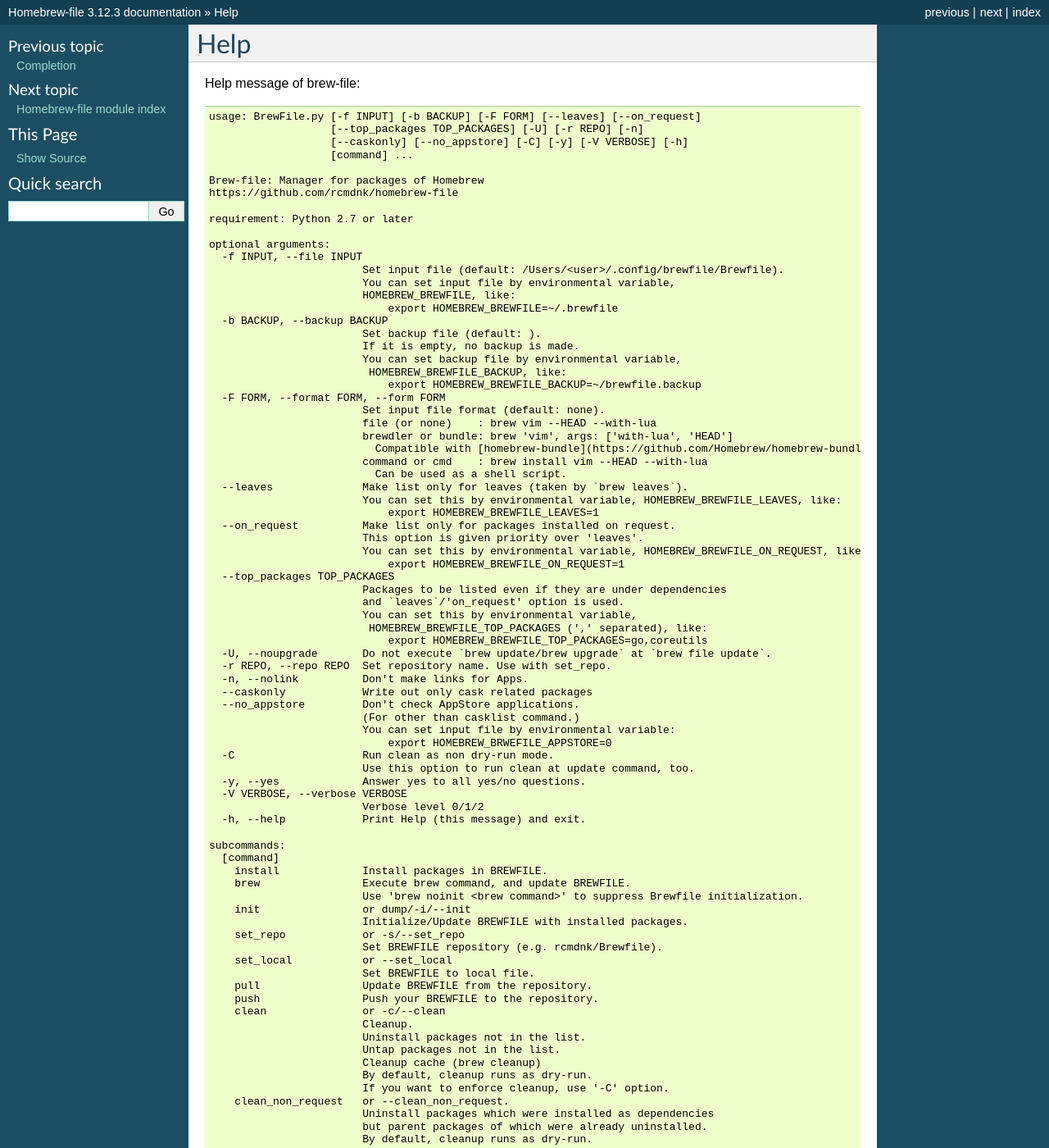
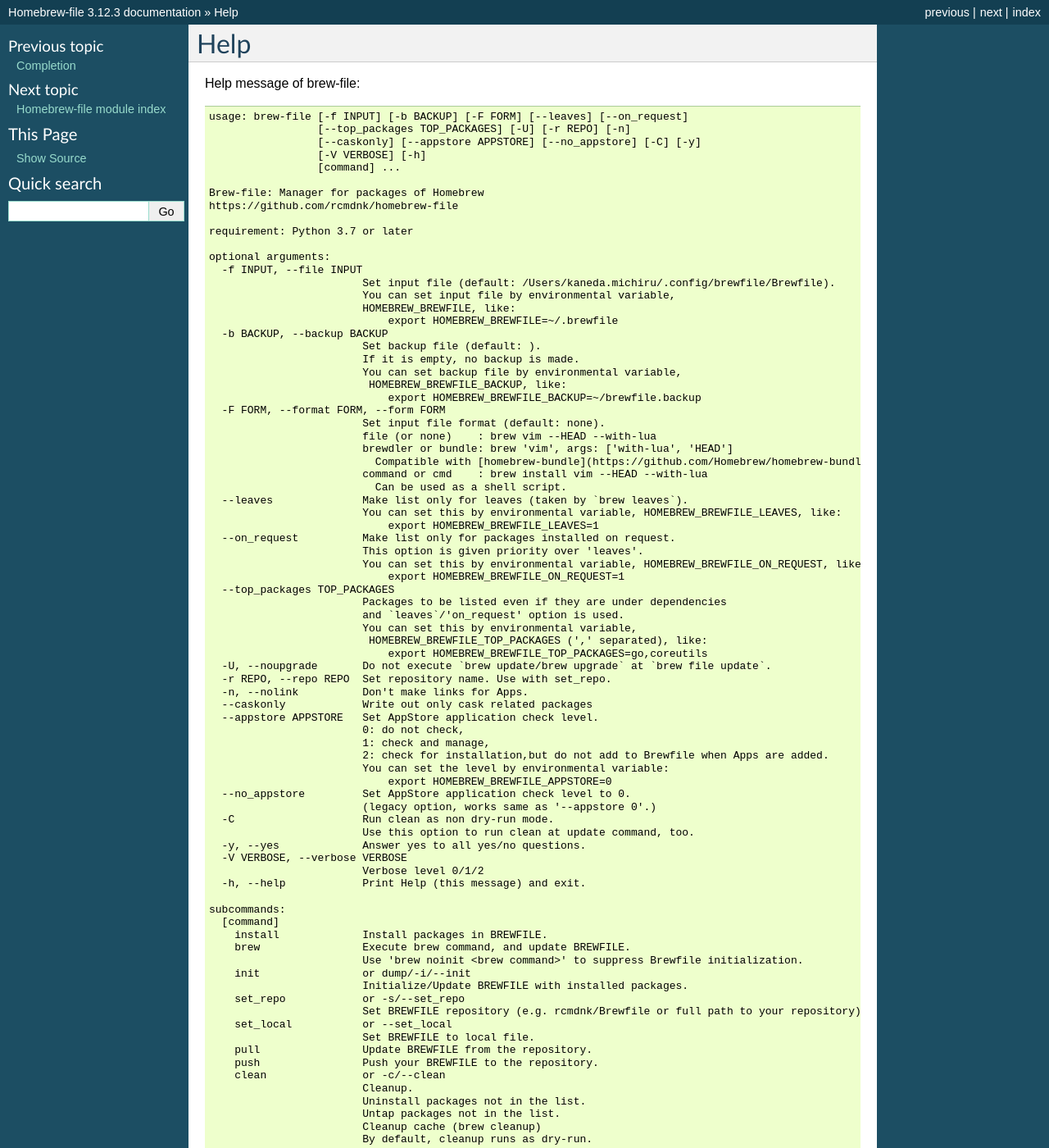
Before and after one commit to rcmdnk/homebrew-file, a Sphinx documentation site: the page built from docs/help.rst, in a window 1280 px wide and 1400 px high. Shown: the whole window at 82% size. Built offline with Sphinx 7.4.7, drawn with Linux system fonts in a browser that asks for light colours; some of the changed text lies outside the part shown.

Commit message:
fix typo: BRWE -> BREW

```diff
--- a/docs/BrewFile.py
+++ b/docs/BrewFile.py
@@ -29,8 +29,8 @@
 __copyright__ = "Copyright (c) 2013 rcmdnk"
 __credits__ = ["rcmdnk"]
 __license__ = "MIT"
-__version__ = "v8.0.5"
-__date__ = "14/Sep/2020"
+__version__ = "v8.1.0"
+__date__ = "20/Nov/2020"
 __maintainer__ = "rcmdnk"
 __email__ = "rcmdnk@gmail.com"
 __status__ = "Prototype"
@@ -861,7 +861,7 @@
 
         # Prepare helper, need verbose first
         self.opt["verbose"] = int(
-            os.environ.get("HOMEBREW_BRWEFILE_VERBOSE", 1))
+            os.environ.get("HOMEBREW_BREWFILE_VERBOSE", 1))
         self.helper = BrewHelper(self.opt)
 
         # Other default values
@@ -1900,7 +1900,7 @@
 
         if not self.check_cask_cmd(force):
             return (False, [])
-        lines = self.proc("brew cask list", print_cmd=False, print_out=False,
+        lines = self.proc("brew list --cask", print_cmd=False, print_out=False,
                           separate_err=True, print_err=False)[1]
         packages = []
         for line in lines:
@@ -1911,7 +1911,7 @@
         return (True, packages)
 
     def get_list(self, force_appstore_list=False):
-        """Get List"""
+        """Get Installed Package List"""
 
         # Clear lists
         self.brewinfo.clear_list()
@@ -1990,8 +1990,8 @@
                 self.brewinfo.set_val("appstore_list",
                                       self.get_appstore_list())
             elif self.opt["appstore"] == 2:
-                self.check_input_file()
-                self.read_all()
+                if self.brewinfo.check_file():
+                    self.read_all()
                 self.brewinfo.set_val("appstore_list",
                                       self.get("appstore_input"))
 
@@ -2023,6 +2023,15 @@
         # Keep file in main Brewfile
         self.brewinfo.file_list.extend(self.brewinfo.file_input)
         self.input_to_list(only_ext=True)
+
+    def input_backup(self):
+        if self.opt["backup"] != "":
+            os.rename(self.opt["input"], self.opt["backup"])
+            self.info("Old input file was moved to " + self.opt["backup"], 1)
+        else:
+            ans = self.ask_yn("Do you want to overwrite it?")
+            if not ans:
+                sys.exit(0)
 
     def set_brewfile_repo(self):
         """Set Brewfile repository"""
@@ -2047,14 +2056,7 @@
                     print("git repository for Brewfile is already set as "
                           + prev_repo + ".")
 
-            if self.opt["backup"] != "":
-                ans = self.ask_yn("Do you want to overwrite it?")
-                if ans:
-                    os.rename(self.opt["input"], self.opt["backup"])
-                    self.info("Ok, old input file was moved to "
-                              + self.opt["backup"], 1)
-                else:
-                    sys.exit(0)
+            self.input_backup()
 
         # Get repository
         if self.opt["repo"] == "":
@@ -2101,15 +2103,7 @@
                           + ".")
                 else:
                     print(self.opt["input"] + " is already there.")
-                    if self.opt["backup"] != "":
-                        os.rename(self.opt["input"], self.opt["backup"])
-                    else:
-                        ans = self.ask_yn("Do you want to overwrite it?")
-                        if ans:
-                            self.info("Ok, old input file was moved to "
-                                      + self.opt["backup"], 1)
-                        else:
-                            sys.exit(0)
+                    self.input_backup()
 
         # Get installed package list
         self.get_list()
@@ -2194,6 +2188,9 @@
         """Clean up."""
         if self.opt["dryrun"]:
             self.banner("# This is dry run.")
+
+        # Get installed package list
+        self.get_list()
 
         # Check up packages in the input file
         self.read_all()
@@ -2393,6 +2390,9 @@
         """Install"""
         # Reinit flag
         reinit = 0
+
+        # Get installed package list
+        self.get_list(force_appstore_list=True)
 
         # Check packages in the input file
         self.read_all()
@@ -3109,13 +3109,11 @@
 
         # Cleanup
         if self.opt["command"] == "clean":
-            self.get_list()
             self.cleanup()
             sys.exit(0)
 
         # Install
         if self.opt["command"] == "install":
-            self.get_list(force_appstore_list=True)
             self.install()
             sys.exit(0)
 
@@ -3124,7 +3122,7 @@
             if not self.opt["noupgradeatupdate"]:
                 self.proc("brew update")
                 self.proc("brew upgrade --fetch-HEAD")
-                self.proc("brew cask upgrade")
+                self.proc("brew upgrade --cask")
             if self.opt["repo"] != "":
                 self.repomgr("pull")
             self.install()
@@ -3267,7 +3265,7 @@
         "2: check for installation,"
         "but do not add to Brewfile when Apps are added.\n"
         "You can set the level by environmental variable:\n"
-        "    export HOMEBREW_BRWEFILE_APPSTORE=0")
+        "    export HOMEBREW_BREWFILE_APPSTORE=0")
 
     no_appstore_parser = argparse.ArgumentParser(add_help=False)
     no_appstore_parser.add_argument(
--- a/docs/getting_started.rst
+++ b/docs/getting_started.rst
@@ -92,7 +92,7 @@
 
 Give a name like ``rcmdnk/Brewfile`` (will be recognized as a GitHub repository),
 or such ``git@github.com:rcmdnk/Brewfile``.
-(or give just ``Brwefile``, if you have user name in your ``.gitconfig``.)
+(or give just ``Brewfile``, if you have user name in your ``.gitconfig``.)
 
 You can set any of other git repositories of local or other hosting sites.
 
--- a/docs/help.rst
+++ b/docs/help.rst
@@ -5,19 +5,20 @@
 
 .. code-block:: none
 
-    usage: BrewFile.py [-f INPUT] [-b BACKUP] [-F FORM] [--leaves] [--on_request]
-                       [--top_packages TOP_PACKAGES] [-U] [-r REPO] [-n]
-                       [--caskonly] [--no_appstore] [-C] [-y] [-V VERBOSE] [-h]
-                       [command] ...
+    usage: brew-file [-f INPUT] [-b BACKUP] [-F FORM] [--leaves] [--on_request]
+                     [--top_packages TOP_PACKAGES] [-U] [-r REPO] [-n]
+                     [--caskonly] [--appstore APPSTORE] [--no_appstore] [-C] [-y]
+                     [-V VERBOSE] [-h]
+                     [command] ...
 
     Brew-file: Manager for packages of Homebrew
     https://github.com/rcmdnk/homebrew-file
 
-    requirement: Python 2.7 or later
+    requirement: Python 3.7 or later
 
     optional arguments:
       -f INPUT, --file INPUT
-                            Set input file (default: /Users/<user>/.config/brewfile/Brewfile).
+                            Set input file (default: /Users/kaneda.michiru/.config/brewfile/Brewfile).
                             You can set input file by environmental variable,
                             HOMEBREW_BREWFILE, like:
                                 export HOMEBREW_BREWFILE=~/.brewfile
@@ -51,10 +52,14 @@
       -r REPO, --repo REPO  Set repository name. Use with set_repo.
       -n, --nolink          Don't make links for Apps.
       --caskonly            Write out only cask related packages
-      --no_appstore         Don't check AppStore applications.
-                            (For other than casklist command.)
-                            You can set input file by environmental variable:
-                                export HOMEBREW_BRWEFILE_APPSTORE=0
+      --appstore APPSTORE   Set AppStore application check level.
+                            0: do not check,
+                            1: check and manage,
+                            2: check for installation,but do not add to Brewfile when Apps are added.
+                            You can set the level by environmental variable:
+                                export HOMEBREW_BREWFILE_APPSTORE=0
+      --no_appstore         Set AppStore application check level to 0.
+                            (legacy option, works same as '--appstore 0'.)
       -C                    Run clean as non dry-run mode.
                             Use this option to run clean at update command, too.
       -y, --yes             Answer yes to all yes/no questions.
@@ -70,7 +75,7 @@
         init                or dump/-i/--init
                             Initialize/Update BREWFILE with installed packages.
         set_repo            or -s/--set_repo
-                            Set BREWFILE repository (e.g. rcmdnk/Brewfile).
+                            Set BREWFILE repository (e.g. rcmdnk/Brewfile or full path to your repository).
         set_local           or --set_local
                             Set BREWFILE to local file.
         pull                Update BREWFILE from the repository.
@@ -88,7 +93,7 @@
                             By default, cleanup runs as dry-run.
                             If you want to enforce cleanup, use '-C' option.
         update              or -u/--update
-                            Do brew update/upgrade, cask upgrade, pull, install,
+                            Do brew update/upgrade, cask upgrade, pull,install,
                             init and push.
                             In addition, pull and push
                             will be done if the repository is assigned.
@@ -107,4 +112,4 @@
         help                or -h/--help
                             Print Help (this message) and exit.
 
-                            Check https://homebrew-file.readthedocs.io for more details.
+    Check https://homebrew-file.readthedocs.io for more details.
```
Also changed, not shown: 1 other file.
